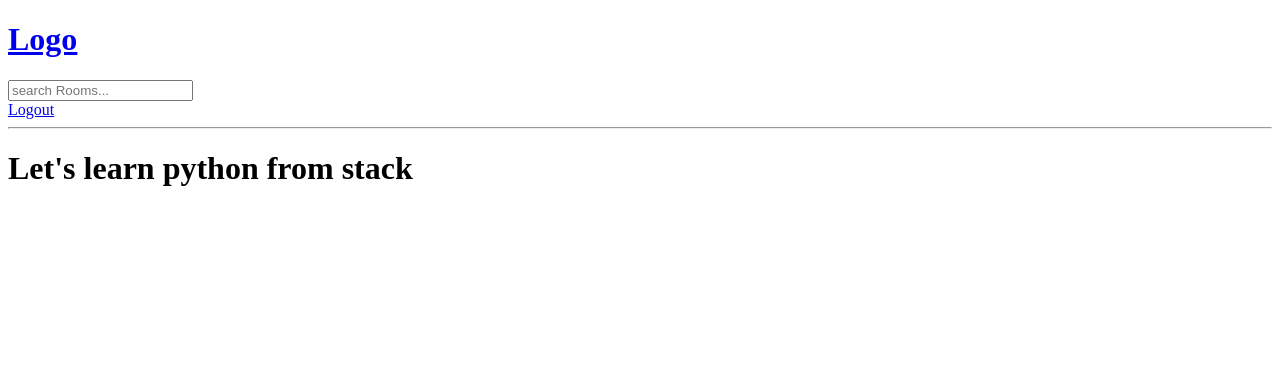
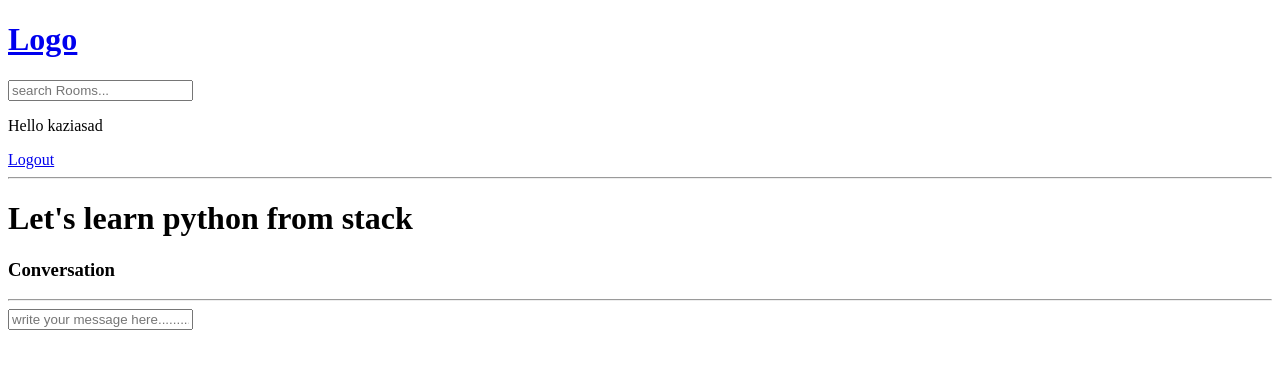
Before and after one commit to donnowhattodo/Aid-NSU, a Django app: page /room/5/ in a window 1280 px wide. Shown: the top 369 px of the page. Run offline with Django 3.2, Linux system fonts and the light colour scheme; a user stored in the database is signed in; data comes from the database, SQL or seed files in the repository; both versions use the stored data as it was after the commit; data that the repository does not hold is empty.

Commit message:
Commit on 'main'

```diff
--- a/base/models.py
+++ b/base/models.py
@@ -28,6 +28,7 @@ class Room(models.Model):
 class Message(models.Model):
     user = models.ForeignKey(User, on_delete=models.CASCADE)
     room = models.ForeignKey(Room, on_delete=models.CASCADE)
+    body = models.TextField()
     #Participants=
     updated = models.DateTimeField(auto_now=True)
     created = models.DateTimeField(auto_now_add=True)
--- a/base/templates/base/room.html
+++ b/base/templates/base/room.html
@@ -2,5 +2,30 @@
 
 {% block content%}
 <h1>{{room.name}}</h1>
+<p>{{room.description}}</p>
+
+<div class="comment-wrapper">
+    <h3>Conversation</h3>
+    <hr>
+
+    {% for message in room_messages%}
+    <div>
+        <small>@{{messaeg.user}} {{message.created|timesince}}ago</small>
+        <p>{{message.body}}</p>
+        <hr>
+
+    </div>
+
+    {% endfor %}
+    {% if request.user.is_authenticated %}
+    <div class="comment-form" >
+        <form method="POST" action="">
+            {% csrf_token %}
+            <input type="text" name="body" placeholder="write your message here.............">
+        </form>
+    </div>
+    {% endif%}
+
+</div>
 
 {% endblock %}
--- a/base/views.py
+++ b/base/views.py
@@ -6,7 +6,7 @@ from django.db.models import Q
 from django.contrib.auth.models import User
 from django.contrib.auth import authenticate, login, logout
 from django.contrib.auth.forms import UserCreationForm
-from .models import Room, Topic
+from .models import Room, Topic ,Message
 from .forms import RoomForm
 #from django.http import HttpResponse
 
@@ -45,9 +45,11 @@ def loginPage(request):
     return render(request, 'base/login_register.html', context)
 
 
+
 def logoutUser(request):
     logout(request)
     return redirect('home')
+
 
 
 def registerPage(request):
@@ -63,9 +65,11 @@ def registerPage(request):
             login(request, user)
             return redirect('home')
         else:
-            messages.error(request, 'An error occured during register')
+            messages.error(request, 'An error occured during registration')
 
     return render(request, 'base/login_register.html',{'form':form})
+
+
 
 
 def home(request):
@@ -86,12 +90,21 @@ def home(request):
 
 def room(request,pk):
     room = Room.objects.get(id=pk)
-#    room = None
-#     for i in rooms:
-#         if i['id'] == int(pk):
-#             room=i
-    context = {'room':room}
+    room_messages = room.message_set.all().order_by('-created')
+
+    if request.method == 'POST':
+       message = message.object.create(
+           user = request.user,
+           room = room,
+           body = request.POST.get('body')
+       )
+       return redirect('room', pk = room.id)
+
+    context = {'room':room, 'room_messages':room_messages}
     return render(request,'base/room.html',context)
+
+
+
 
 @login_required(login_url='login')
 def createRoom(request):
@@ -103,6 +116,7 @@ def createRoom(request):
             return redirect('home')
     context ={'form':form}
     return render(request, 'base/room_form.html',context)
+
 
 
 @login_required(login_url='login')
@@ -122,6 +136,7 @@ def updateRoom(request, pk):
     return render(request, 'base/room_form.html',context)
 
 
+
 @login_required(login_url='login')
 def deleteRoom(request,pk):
     room = Room.objects.get(id=pk)
--- a/templates/navbar.html
+++ b/templates/navbar.html
@@ -6,6 +6,7 @@
     <input type="text" name="q" placeholder="search Rooms..."/>
 </form>
 {% if request.user.is_authenticated %}
+<p>Hello {{request.user}}</p>
 <a href="{% url 'logout'%}">Logout</a>
 {% else %}
 <a href="{% url 'login'%}">Login</a>
```
Also changed, not shown: README.md, db.sqlite3.
